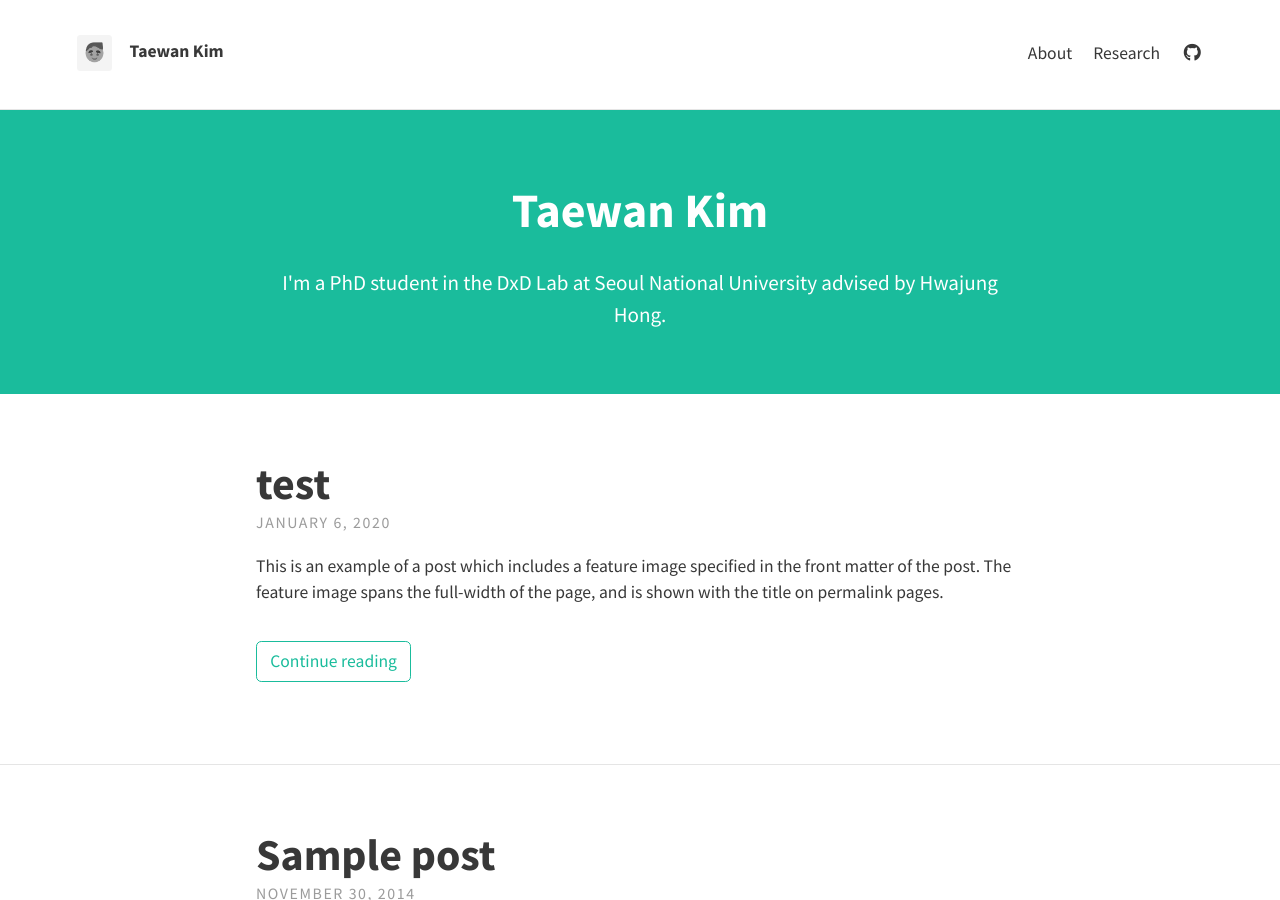
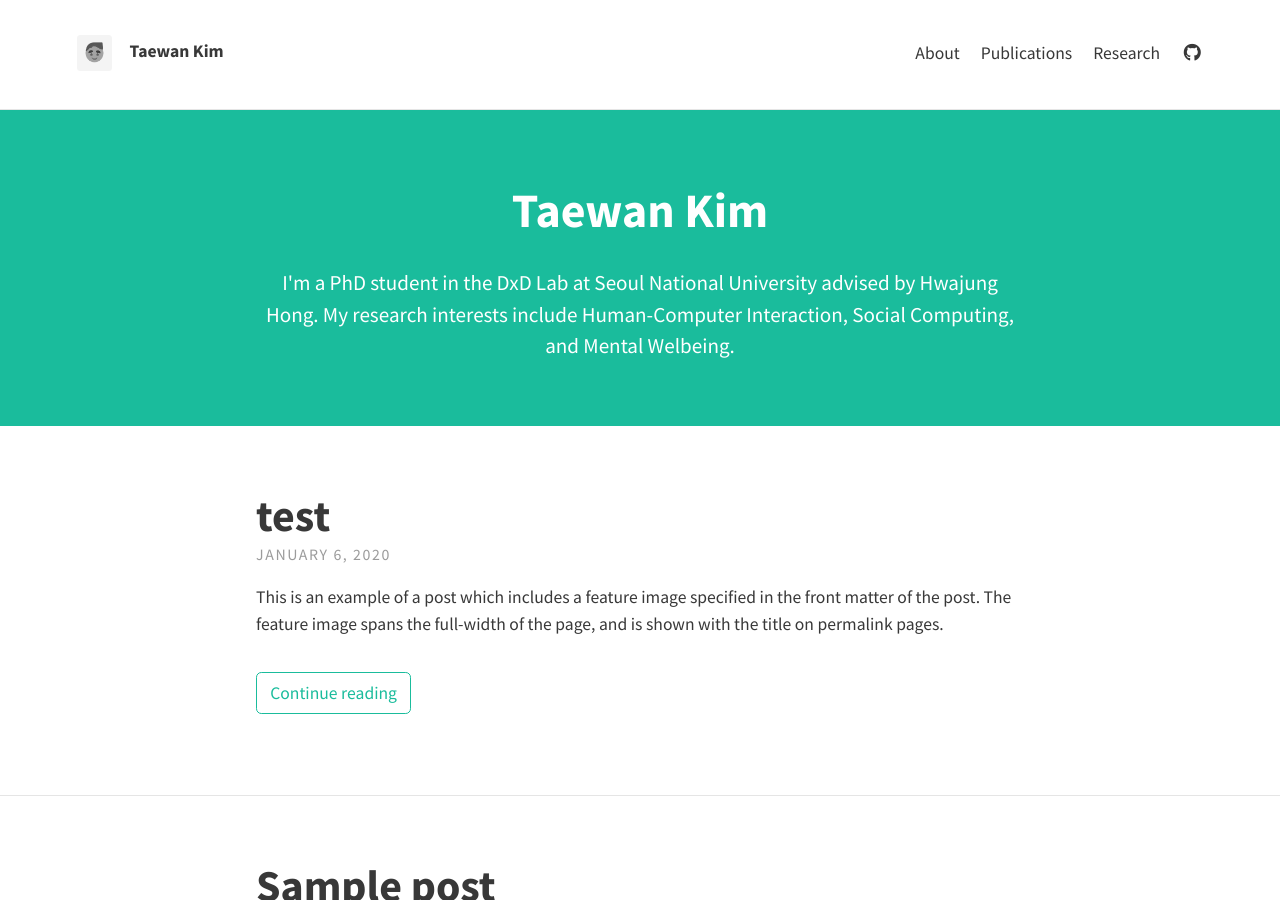
Before and after one commit to twkim24/twkim24.github.io, a Jekyll site: the page built from index.html, in a window 1280 px wide and 900 px high. Built offline with Jekyll 4.4.1, drawn with Linux system fonts in a browser that asks for light colours; nearby versions of some CDN libraries; the list of posts is cut into pages by our own code.

```diff
--- a/_config.yml
+++ b/_config.yml
@@ -14,7 +14,7 @@ theme_settings:
   # Header and footer text
   header_text: >
      <p><font size="+20"><b>Taewan Kim</b></font></p>
-     <p>I'm a PhD student in the DxD Lab at Seoul National University advised by Hwajung Hong.</p>
+     <p>I'm a PhD student in the DxD Lab at Seoul National University advised by Hwajung Hong. My research interests include Human-Computer Interaction, Social Computing, and Mental Welbeing.</p>
   header_text_feature_image:
   footer_text: >
    Powered by <a href="https://jekyllrb.com/">Jekyll</a> with <a href="https://github.com/rohanchandra/type-theme">Type Theme</a>
```
Also changed, not shown: publication.md (added, +18 -0 lines), cv.md (added).
